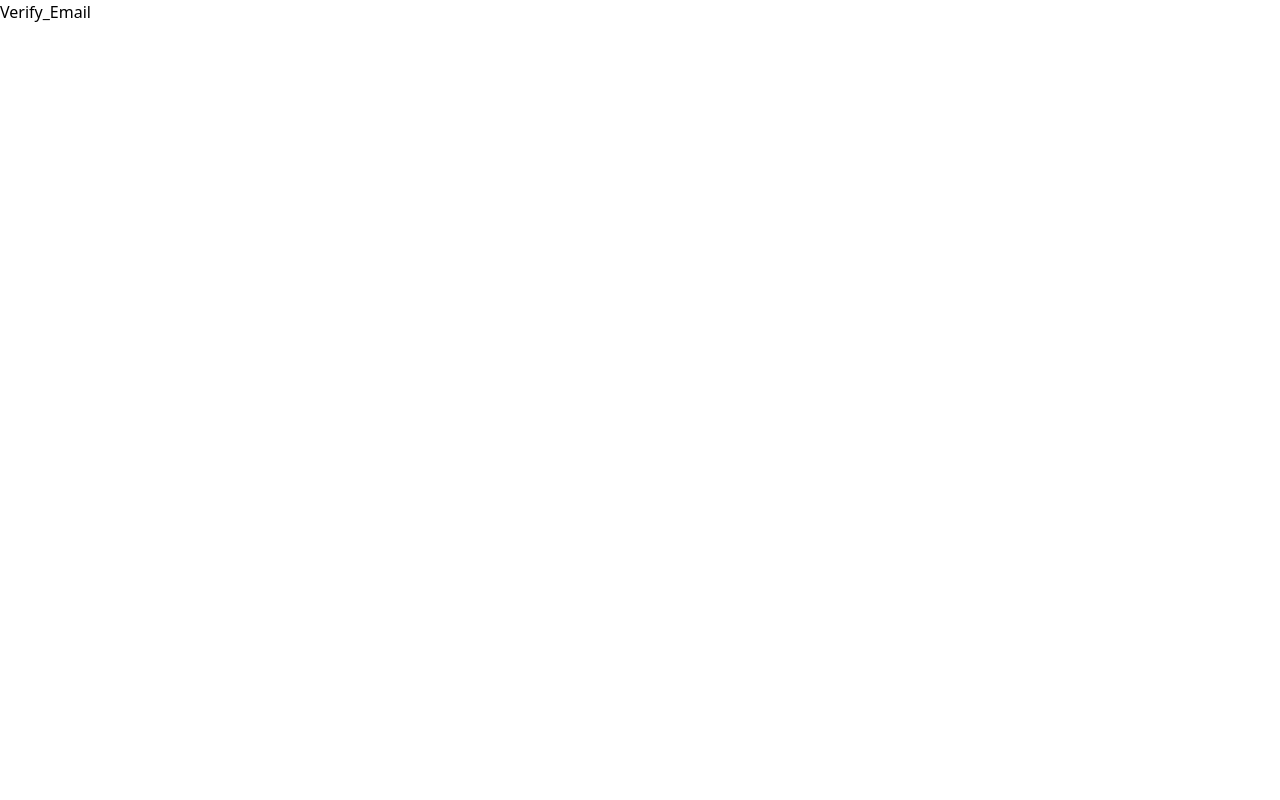
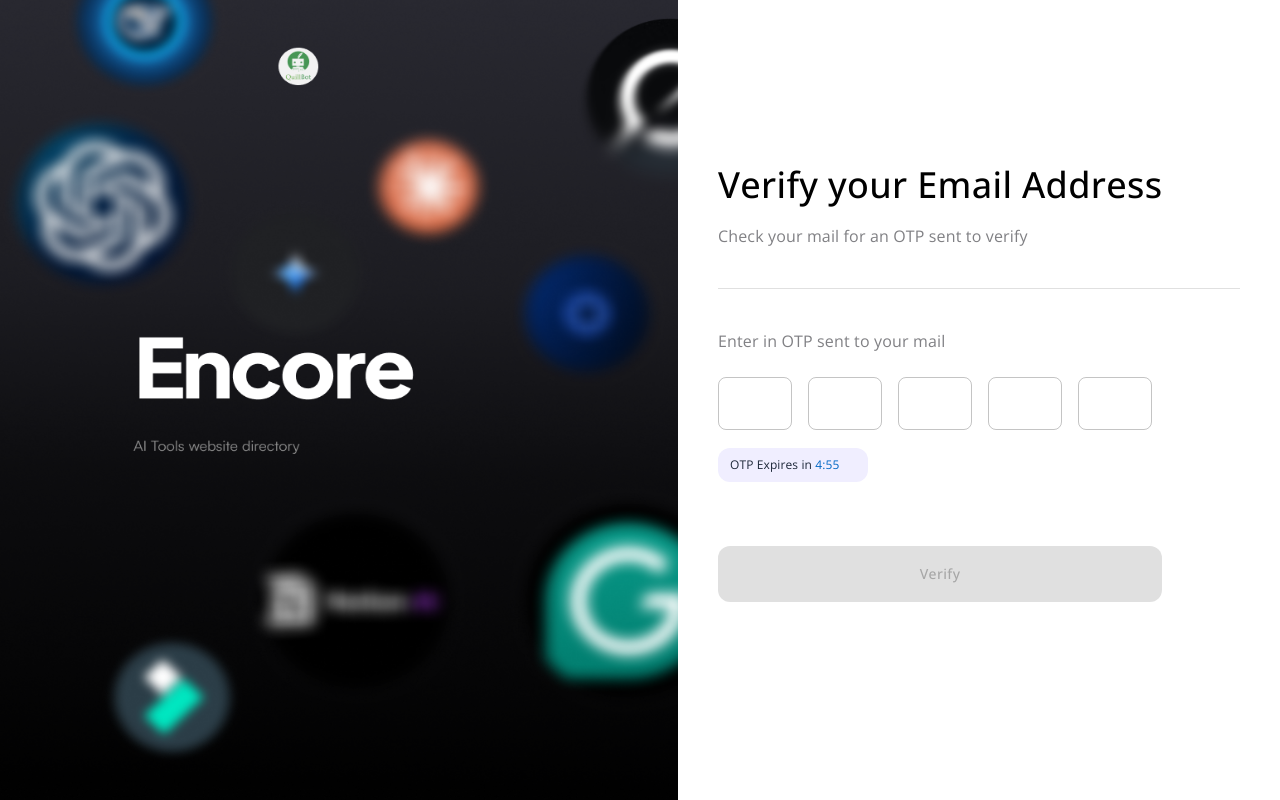
Before and after one commit to debagit10/encore-admin-dashboard, a React (Vite) app: page /verify-email in a window 1280 px wide. Built offline with nearby package versions, Linux system fonts and the light colour scheme.

Commit message:
feat: implement Verify Email page with OTP input, loading state, and toast notifications

```diff
--- a/src/pages/auth/Verify_Email.tsx
+++ b/src/pages/auth/Verify_Email.tsx
@@ -1,5 +1,149 @@
+import { Typography, Button, Divider } from "@mui/material";
+import Auth from "../../container/Auth";
+import Toast from "../../utils/Toast";
+import { useEffect, useState } from "react";
+import OtpInput from "../../utils/OtpInput";
+//import { useNavigate } from "react-router-dom";
+
+interface ToastState {
+  open: boolean;
+  message: string;
+  severity: "success" | "info" | "error" | "warning";
+}
+
 const Verify_Email = () => {
-  return <div>Verify_Email</div>;
+  //const navigate = useNavigate();
+
+  const [otp, setOtp] = useState<string>("");
+  const [loading, setLoading] = useState<boolean>(false);
+
+  const [timeLeft, setTimeLeft] = useState(300); // 3 minutes and 28 seconds = 208 seconds
+
+  useEffect(() => {
+    if (timeLeft <= 0) return;
+
+    const interval = setInterval(() => {
+      setTimeLeft((prev) => prev - 1);
+    }, 1000);
+
+    return () => clearInterval(interval); // Clean up
+  }, [timeLeft]);
+
+  // Format seconds to mm:ss
+  const formatTime = (seconds: any) => {
+    const min = Math.floor(seconds / 60);
+    const sec = seconds % 60;
+    return `${min}:${sec < 10 ? "0" + sec : sec}`;
+  };
+
+  const [toast, setToast] = useState<ToastState>({
+    open: false,
+    message: "",
+    severity: "info",
+  });
+
+  const showToast = (message: string, severity: ToastState["severity"]) => {
+    setToast({ open: true, message, severity });
+  };
+
+  const handleCloseToast = () => {
+    setToast((prev) => ({ ...prev, open: false }));
+    setLoading(false);
+  };
+
+  const submit = async () => {
+    setLoading(true);
+    if (!otp) {
+      setLoading(false);
+      showToast("Please input all fields", "warning");
+      return;
+    }
+    try {
+      console.log(otp);
+    } catch (error) {
+      console.error("Login error:", error);
+      showToast("An error occurred while logging in.", "error");
+      return;
+    }
+  };
+
+  return (
+    <Auth>
+      <Toast
+        open={toast.open}
+        message={toast.message}
+        severity={toast.severity}
+        onClose={handleCloseToast}
+      />
+
+      <div className="flex justify-center items-center h-[90vh]">
+        <div className="bg-[white] w-[602px] h-[484px] flex gap-[64px] flex-col p-[40px]">
+          <div className="flex flex-col gap-[40px]">
+            <div className="flex flex-col gap-[12px]">
+              <Typography
+                fontWeight={500}
+                sx={{ fontFamily: "Open Sans, sans-serif" }}
+                fontSize={36}
+              >
+                Verify your Email Address
+              </Typography>
+              <Typography
+                fontWeight={400}
+                fontSize={16}
+                sx={{ color: "#808084", fontFamily: "Open Sans, sans-serif" }}
+              >
+                Check your mail for an OTP sent to verify
+              </Typography>
+            </div>
+
+            <Divider />
+
+            <div className="flex flex-col gap-[18px]">
+              <div className="flex flex-col gap-[24px]">
+                <Typography
+                  fontWeight={400}
+                  fontSize={16}
+                  sx={{ color: "#808084", fontFamily: "Open Sans, sans-serif" }}
+                >
+                  Enter in OTP sent to your mail
+                </Typography>
+                <OtpInput onChange={(otp) => setOtp(otp)} />
+              </div>
+
+              <div className="bg-[#F0EEFF] py-[8px] px-[12px] rounded-[12px] w-[150px]">
+                <Typography
+                  fontWeight={400}
+                  sx={{ color: "#1D2739", fontFamily: "Open Sans, sans-serif" }}
+                  fontSize={12}
+                  color="#755AE2"
+                >
+                  OTP Expires in{" "}
+                  <span className="text-[#0167C4]">{formatTime(timeLeft)}</span>
+                </Typography>
+              </div>
+            </div>
+          </div>
+
+          <Button
+            disabled={otp.length !== 5 || loading}
+            onClick={submit}
+            variant="contained"
+            disableElevation
+            sx={{
+              padding: "16px",
+              width: "444px",
+              borderRadius: "12px",
+              backgroundColor: "black",
+              textTransform: "capitalize",
+              fontFamily: "Open Sans, sans-serif",
+            }}
+          >
+            {loading ? "Verifying..." : "Verify"}
+          </Button>
+        </div>
+      </div>
+    </Auth>
+  );
 };
 
 export default Verify_Email;
--- /dev/null
+++ b/src/utils/OtpInput.tsx
@@ -0,0 +1,62 @@
+import React, { useRef, useState } from "react";
+import { Box, TextField } from "@mui/material";
+
+interface OtpInputProps {
+  onChange?: (otp: string) => void;
+}
+
+const OtpInput: React.FC<OtpInputProps> = ({ onChange }) => {
+  const length = 5;
+  const [otp, setOtp] = useState(Array(length).fill(""));
+  const inputsRef = useRef<Array<HTMLInputElement | null>>([]);
+
+  const handleChange = (value: string, index: number): void => {
+    if (!/^[0-9]?$/.test(value)) return;
+
+    const updatedOtp = [...otp];
+    updatedOtp[index] = value;
+    setOtp(updatedOtp);
+    onChange?.(updatedOtp.join(""));
+
+    if (value && index < length - 1) {
+      (inputsRef.current[index + 1] as HTMLInputElement | null)?.focus();
+    }
+  };
+
+  const handleKeyDown = (
+    e: React.KeyboardEvent<HTMLDivElement>,
+    index: number
+  ): void => {
+    if (e.key === "Backspace" && !otp[index] && index > 0) {
+      (inputsRef.current[index - 1] as HTMLInputElement | null)?.focus();
+    }
+  };
+
+  return (
+    <Box display="flex" gap={2}>
+      {otp.map((value, index) => (
+        <TextField
+          sx={{ "& .MuiOutlinedInput-root": { borderRadius: "8px" } }}
+          type="password"
+          key={index}
+          value={value}
+          inputRef={(el) => (inputsRef.current[index] = el)}
+          onChange={(e) => handleChange(e.target.value, index)}
+          onKeyDown={(e) => handleKeyDown(e, index)}
+          inputProps={{
+            maxLength: 1,
+            inputMode: "numeric",
+            style: {
+              textAlign: "center",
+              fontSize: "20px",
+              width: "50px",
+              padding: "12px",
+            },
+          }}
+        />
+      ))}
+    </Box>
+  );
+};
+
+export default OtpInput;
```
